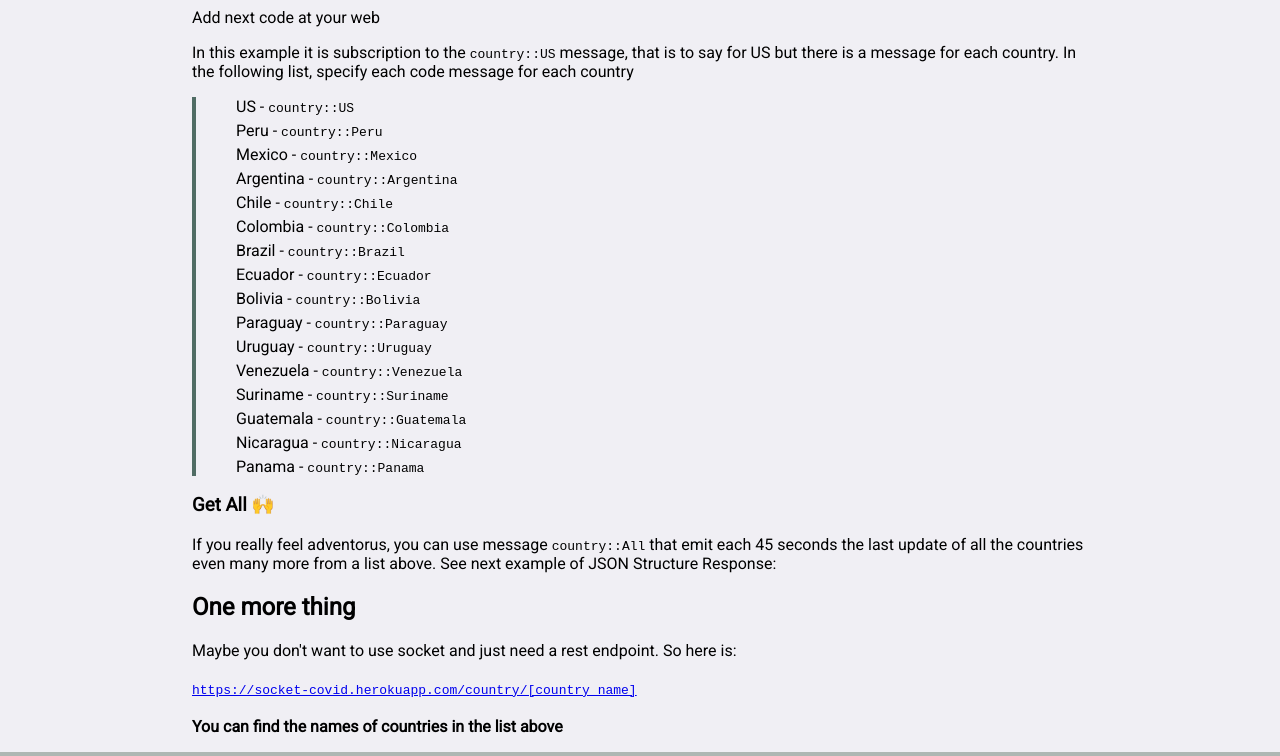
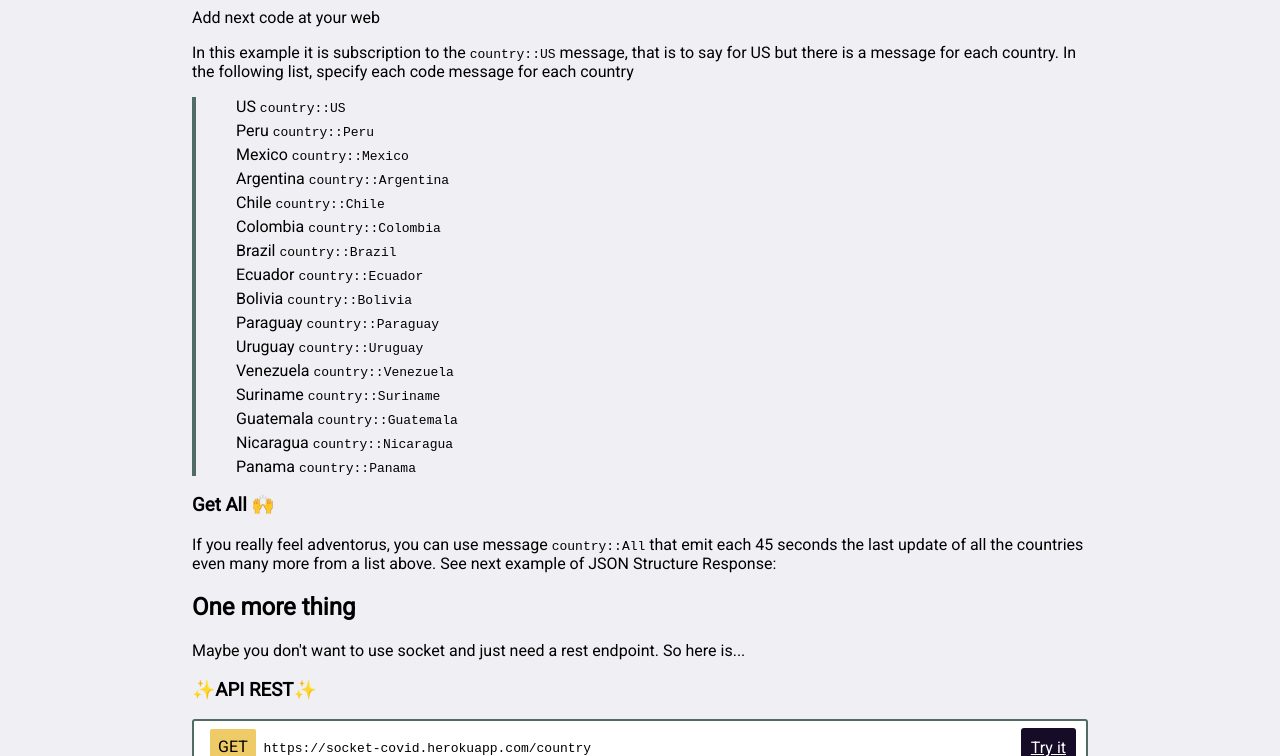
Before and after one commit to brunipster/Express-proxy-from-MQTT---SocketIO, a website: page index.html in a window 1280 px wide. Shown: the part 210-966 px from the top of the page. Drawn offline with nearby package versions, Linux system fonts and the light colour scheme; a small style sheet from the web is missing.

Commit message:
update index.html and add api endpoint for all countries

```diff
--- a/index.html
+++ b/index.html
@@ -4,10 +4,12 @@
 <head>
     <meta charset="UTF-8">
     <meta name="viewport" content="width=device-width, initial-scale=1.0">
-    <title>🦠</title>
+    <title>API COVID</title>
     <link href="https://fonts.googleapis.com/css2?family=Playfair+Display:wght@500&display=swap" rel="stylesheet">
     <link href="https://fonts.googleapis.com/css2?family=Playfair+Display:wght@500&family=Roboto&display=swap"
         rel="stylesheet">
+    <link href="https://prismjs.com/themes/prism.css" rel="stylesheet" />
+    <script src="https://prismjs.com/prism.js" data-manual></script>
 </head>
 <style>
     body {
@@ -33,6 +35,7 @@
         /* border: 1px solid red; */
         max-width: 70%;
         margin: auto;
+        margin-bottom: 20px;
     }
 
     .wrapper__phragraph {}
@@ -59,6 +62,34 @@
         justify-content: space-between;
         padding: 10px;
         background-color: #AEB7B3;
+        font-family: 'Roboto', sans-serif;
+    }
+
+    .wrapper__api {
+        margin-top: 10px;
+        position: relative;
+        padding: 1em;
+        background-color: white;
+        border: 2px solid #506C64;
+        border-radius: 3px;
+    }
+
+    .wrapper__api__method {
+        padding: 0.5em;
+        background-color: #EFCB68;
+        border-radius: 2px;
+    }
+
+    .wrapper__api_button-tryit {
+        padding: 10px;
+        background-color: #160C28;
+        color: white;
+        border: none;
+        border-radius: 3px;
+        position: absolute;
+        right: 10px;
+        top: 7px;
+        vertical-align: middle;
     }
 </style>
 
@@ -84,22 +115,22 @@
             In the following list, specify each code message for each country
         </p>
         <ul class="wrapper__unorderedlist">
-            <li>US - <code>country::US</code></li>
-            <li>Peru - <code>country::Peru</code></li>
-            <li>Mexico - <code>country::Mexico</code></li>
-            <li>Argentina - <code>country::Argentina</code></li>
-            <li>Chile - <code>country::Chile</code></li>
-            <li>Colombia - <code>country::Colombia</code></li>
-            <li>Brazil - <code>country::Brazil</code></li>
-            <li>Ecuador - <code>country::Ecuador</code></li>
-            <li>Bolivia - <code>country::Bolivia</code></li>
-            <li>Paraguay - <code>country::Paraguay</code></li>
-            <li>Uruguay - <code>country::Uruguay</code></li>
-            <li>Venezuela - <code>country::Venezuela</code></li>
-            <li>Suriname - <code>country::Suriname</code></li>
-            <li>Guatemala - <code>country::Guatemala</code></li>
-            <li>Nicaragua - <code>country::Nicaragua</code></li>
-            <li>Panama - <code>country::Panama</code></li>
+            <li>US <code>country::US</code></li>
+            <li>Peru <code>country::Peru</code></li>
+            <li>Mexico <code>country::Mexico</code></li>
+            <li>Argentina <code>country::Argentina</code></li>
+            <li>Chile <code>country::Chile</code></li>
+            <li>Colombia <code>country::Colombia</code></li>
+            <li>Brazil <code>country::Brazil</code></li>
+            <li>Ecuador <code>country::Ecuador</code></li>
+            <li>Bolivia <code>country::Bolivia</code></li>
+            <li>Paraguay <code>country::Paraguay</code></li>
+            <li>Uruguay <code>country::Uruguay</code></li>
+            <li>Venezuela <code>country::Venezuela</code></li>
+            <li>Suriname <code>country::Suriname</code></li>
+            <li>Guatemala <code>country::Guatemala</code></li>
+            <li>Nicaragua <code>country::Nicaragua</code></li>
+            <li>Panama <code>country::Panama</code></li>
         </ul>
         <h3>Get All 🙌</h3>
         <p class="wrapper__phragraph">
@@ -108,18 +139,24 @@
             Response:
         </p>
         <script src="https://gist.github.com/brunipster/f453ddc6c6172cc0a8419b6c6d5153d0.js"></script>
-        <h2>One more thing</h2>
+        <h2>One more thing </h2>
         <p class="wrapper__phragraph">
-            Maybe you don't want to use socket and just need a rest endpoint. So here is:
-            <br>
-            <br>
-            <code><a target="_blank" href="https://socket-covid.herokuapp.com/country/US">https://socket-covid.herokuapp.com/country/[country
-                name]</a></code>
-            <br>
-            <br>
-            <b>You can find the names of countries in the list above</br>
-
+            Maybe you don't want to use socket and just need a rest endpoint. So here is...
         </p>
+        <h3>✨API REST✨</h3>
+        <div class="wrapper__api">
+            <span class="wrapper__api__method">GET</span><code> https://socket-covid.herokuapp.com/country</code><a
+                class="wrapper__api_button-tryit" href="https://socket-covid.herokuapp.com/country" target="_blank">Try
+                it</a>
+        </div>
+        <div class="wrapper__api">
+            <span
+                class="wrapper__api__method">GET</span><code> https://socket-covid.herokuapp.com/country/:country_name</code><a
+                class="wrapper__api_button-tryit" href="https://socket-covid.herokuapp.com/country/US"
+                target="_blank">Try
+                it</a>
+        </div>
+        <small>You can find the names of countries (<code>:country_name</code>) in the list above</small>
     </section>
     <footer class="footer">
         <b>v 1.0</b>
```
Also changed, not shown: index.js (+7 -8 lines), routes/country.js (renamed from routes/users.js, +17 -5 lines), db.json.
